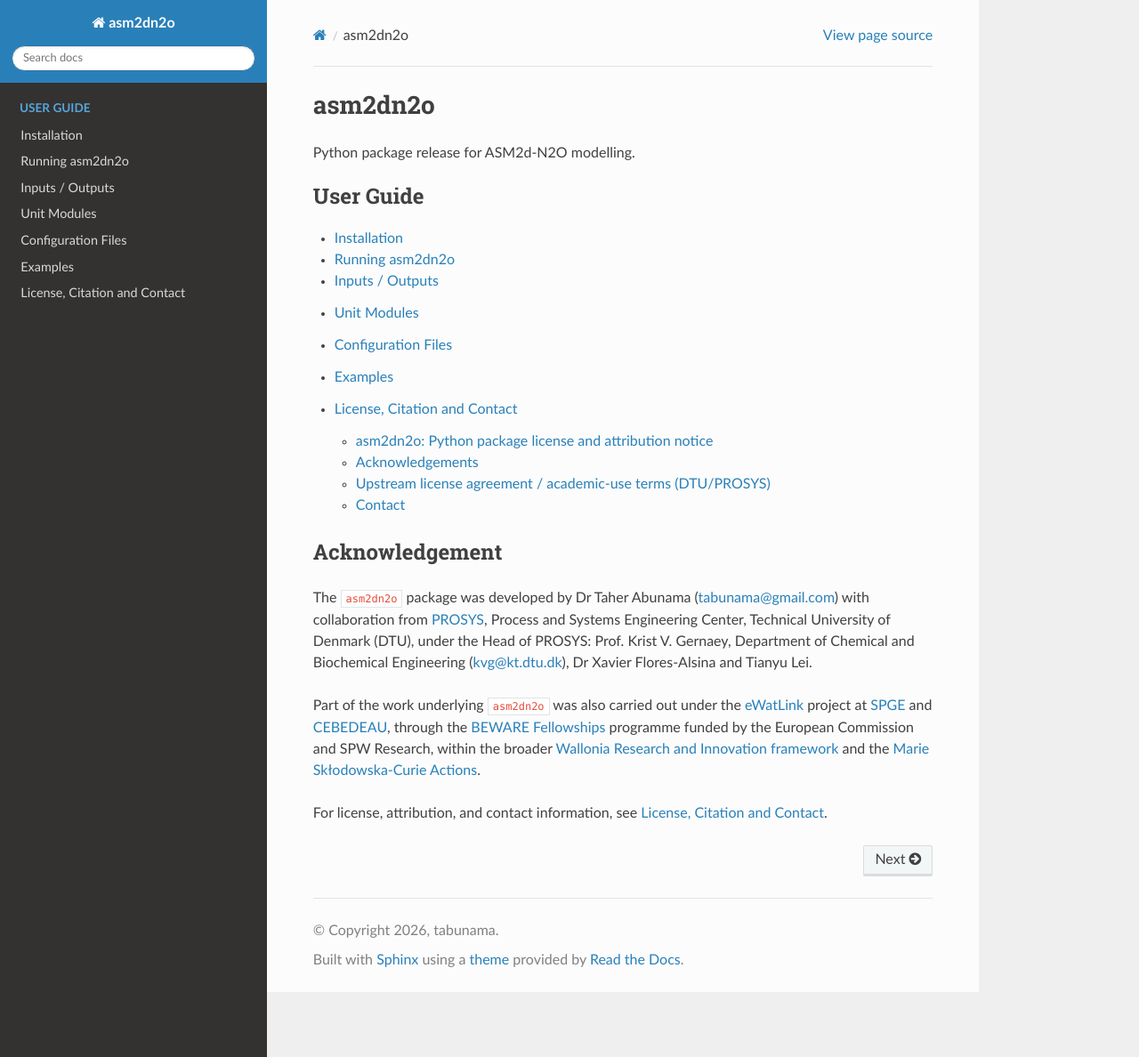
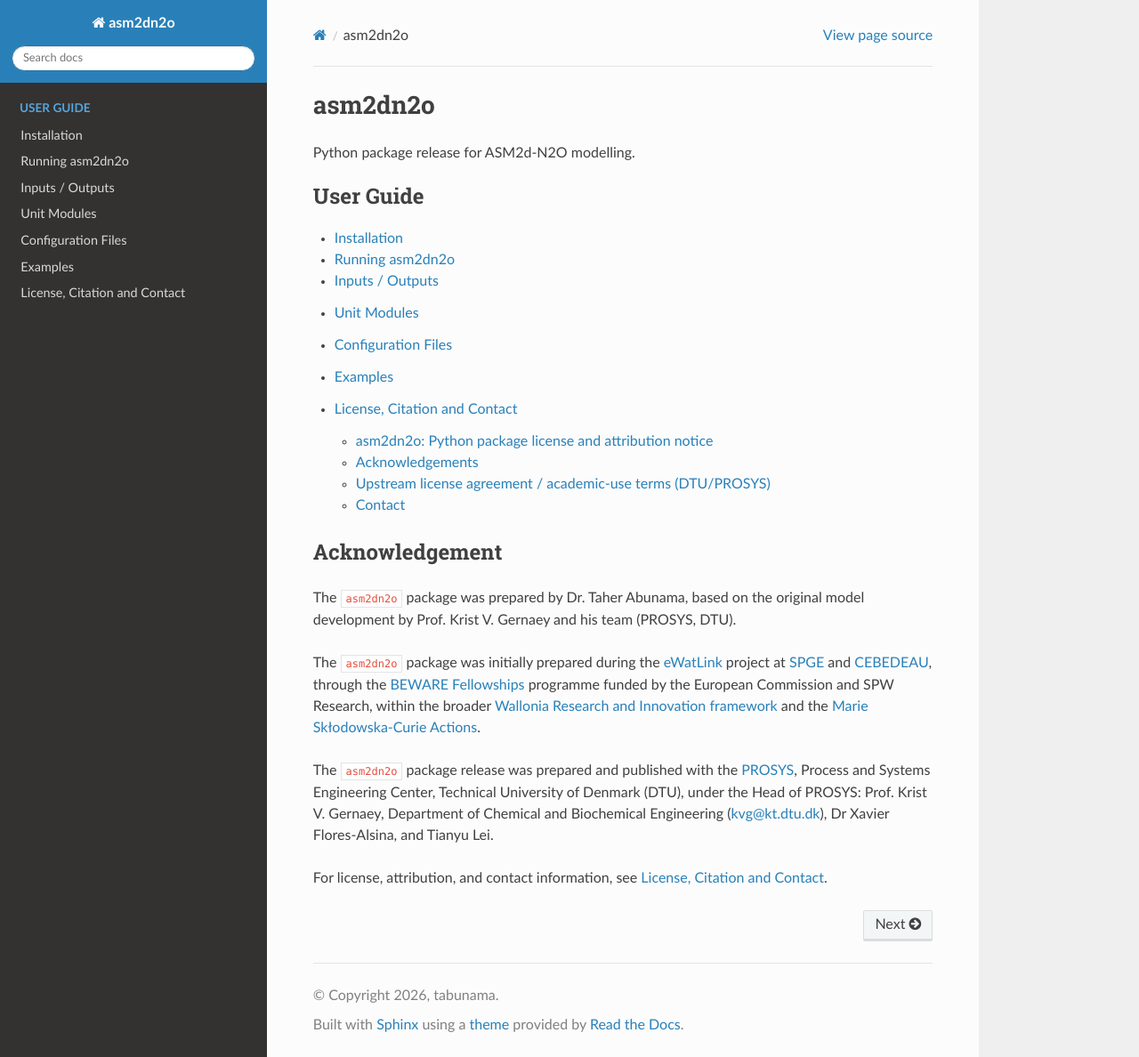
Before and after one commit to tabunama/asm2dn2o, a Sphinx documentation site: the page built from docs/source/index.rst, in a window 1280 px wide and 1188 px high. Shown: the whole window at 89% size. Built offline with Sphinx 7.4.7 and the Read the Docs theme 3.1.0, drawn with Linux system fonts in a browser that asks for light colours.

```diff
--- a/docs/source/index.rst
+++ b/docs/source/index.rst
@@ -19,22 +19,21 @@ Python package release for ASM2d-N2O modelling.
 Acknowledgement
 ---------------
 
-The ``asm2dn2o`` package was developed by Dr Taher Abunama (tabunama@gmail.com) with collaboration from
-`PROSYS <https://www.kt.dtu.dk/research/prosys>`_,
-Process and Systems Engineering Center, Technical University of Denmark (DTU),
-under the Head of PROSYS: Prof. Krist V. Gernaey,
-Department of Chemical and Biochemical Engineering
-(`kvg@kt.dtu.dk <mailto:kvg@kt.dtu.dk>`_), Dr Xavier Flores-Alsina and Tianyu Lei.
+The ``asm2dn2o`` package was prepared by Dr. Taher Abunama, based on the original model development by Prof. Krist V. Gernaey and his team (PROSYS, DTU).
 
-
-
-Part of the work underlying ``asm2dn2o`` was also carried out under the
-`eWatLink <https://cebedeau.be/fr/nos-chroniques/article/projet-ewatlink>`_ project at
+The ``asm2dn2o`` package was initially prepared during the `eWatLink <https://cebedeau.be/fr/nos-chroniques/article/projet-ewatlink>`_ project at
 `SPGE <https://www.spge.be/en/index.html?IDC=1>`_ and `CEBEDEAU <https://cebedeau.be/fr>`_,
 through the `BEWARE Fellowships <https://recherche.wallonie.be/en/home/nos-aides-1/engager-du-personnel-de-recherche-human/beware-fellowships.html>`_
 programme funded by the European Commission and SPW Research, within the broader
 `Wallonia Research and Innovation framework <https://recherche.wallonie.be/en/home.html>`_
 and the `Marie Skłodowska-Curie Actions <https://marie-sklodowska-curie-actions.ec.europa.eu/actions/postdoctoral-fellowships>`_.
 
+The ``asm2dn2o`` package release was prepared and published with the `PROSYS <https://www.kt.dtu.dk/research/prosys>`_,
+Process and Systems Engineering Center, Technical University of Denmark (DTU),
+under the Head of PROSYS: Prof. Krist V. Gernaey,
+Department of Chemical and Biochemical Engineering
+(`kvg@kt.dtu.dk <mailto:kvg@kt.dtu.dk>`_), Dr Xavier Flores-Alsina, and Tianyu Lei.
+
+
 For license, attribution, and contact information, see
 :doc:`license_citation_contact`.
```
Also changed, not shown: docs/source/license_citation_contact.rst (+7 -8 lines), 1 other file.
